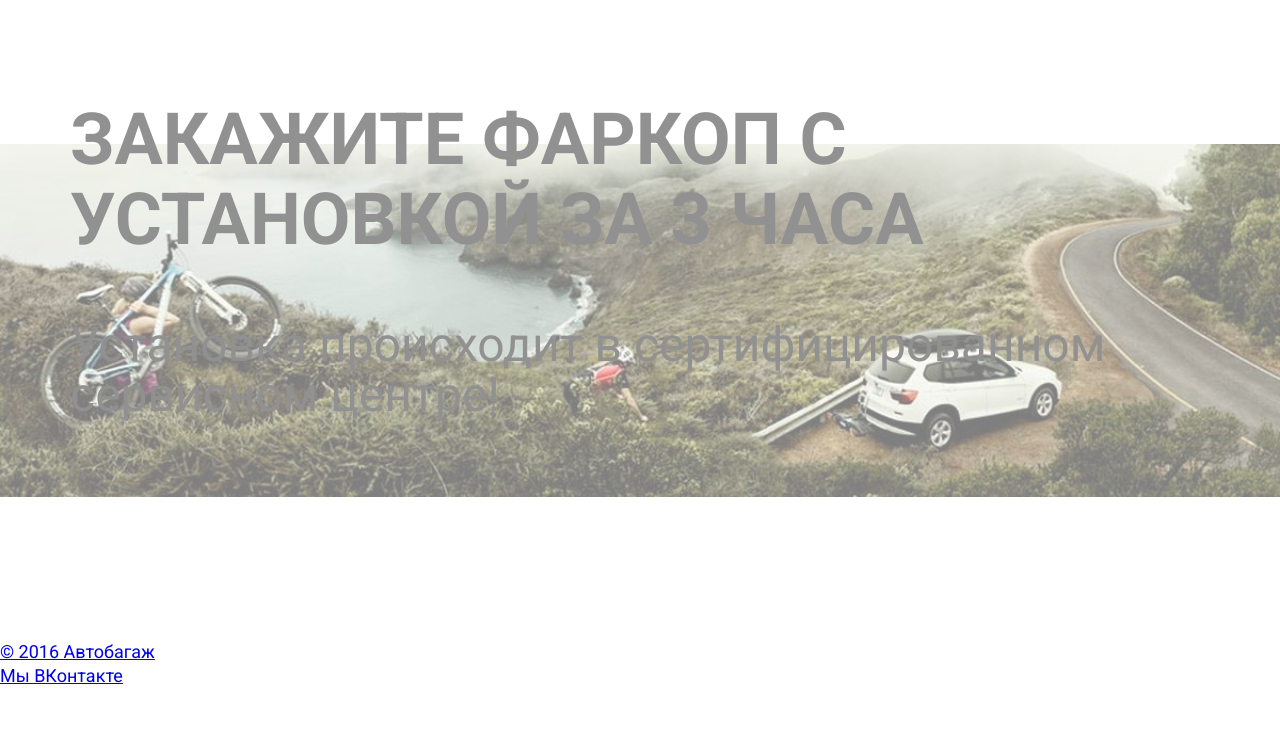
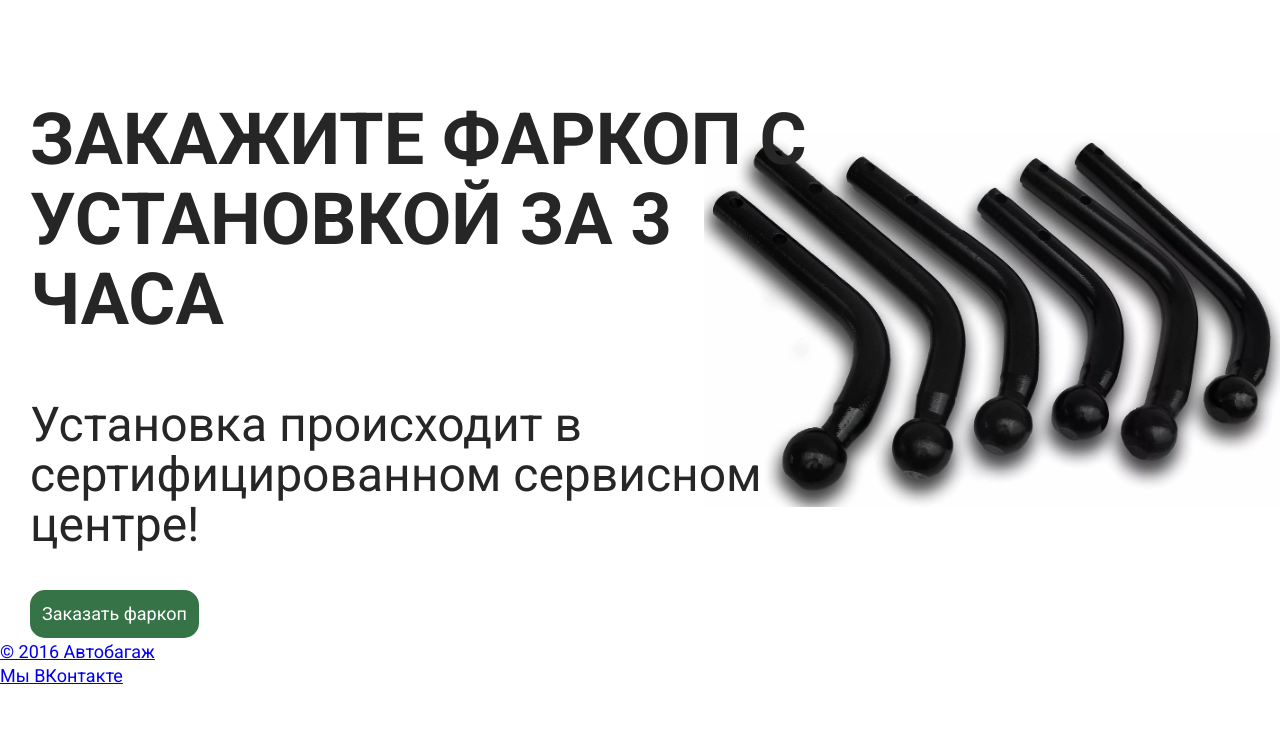
Before and after one commit to igoldyrev/farkopz, a PHP site: page / in a window 1280 px wide. Shown: the part 70-800 px from the top of the page. Run offline with PHP 8.4, Linux system fonts and the light colour scheme.

Commit message:
develop / Правки основного блока

```diff
--- a/build/farkopz.css
+++ b/build/farkopz.css
@@ -597,15 +597,14 @@ body {
 
 .main {
   height: 80vh;
-  background: url(/src/common.blocks/main/img/7.jpg) no-repeat 50%;
-  background-size: contain;
-  opacity: 0.5; }
+  background: url(/src/common.blocks/main/img/8.jpg) no-repeat right;
+  background-size: 45%; }
 
 .main__inner {
   width: 1220px;
   height: 100%;
   margin: 0 auto;
-  padding: 100px 40px;
+  padding: 100px 0;
   -webkit-box-sizing: border-box;
           box-sizing: border-box; }
 
@@ -616,11 +615,31 @@ body {
   color: inherit;
   line-height: 80px;
   text-transform: uppercase;
-  margin-bottom: 60px; }
+  margin-bottom: 60px;
+  width: 800px; }
 
 .main__subtitle {
   font-family: "Roboto", Tahoma, sans-serif;
   font-size: 48px;
   font-weight: 400;
   color: inherit;
-  line-height: 50px; }
+  line-height: 50px;
+  margin-bottom: 40px;
+  width: 800px; }
+
+.main__link {
+  display: inline-block;
+  font-family: "Roboto", Tahoma, sans-serif;
+  font-size: 18px;
+  font-weight: 400;
+  color: #FFFFFF;
+  padding: 10px;
+  border: 2px solid #367347;
+  border-radius: 15px;
+  background-color: #367347;
+  cursor: pointer; }
+  .main__link:hover {
+    background-color: #0B610B;
+    -webkit-transition: 0.5s ease-in-out;
+    -o-transition: 0.5s ease-in-out;
+    transition: 0.5s ease-in-out; }
--- a/src/common.blocks/main/__inner/main__inner.scss
+++ b/src/common.blocks/main/__inner/main__inner.scss
@@ -2,6 +2,6 @@
   width: 1220px;
   height: 100%;
   margin: 0 auto;
-  padding: 100px 40px;
+  padding: 100px 0;
   box-sizing: border-box;
 }
--- a/src/common.blocks/main/__subtitle/main__subtitle.scss
+++ b/src/common.blocks/main/__subtitle/main__subtitle.scss
@@ -6,4 +6,7 @@
   }
   color: inherit;
   line-height: 50px;
+  margin-bottom: 40px;
+
+  width: 800px;
 }
--- a/src/common.blocks/main/__title/main__title.scss
+++ b/src/common.blocks/main/__title/main__title.scss
@@ -9,4 +9,5 @@
   text-transform: uppercase;
 
   margin-bottom: 60px;
+  width: 800px;
 }
--- a/src/common.blocks/main/main.scss
+++ b/src/common.blocks/main/main.scss
@@ -1,6 +1,5 @@
 .main {
   height: 80vh;
-  background: url(/src/common.blocks/main/img/7.jpg) no-repeat 50%;
-  background-size: contain;
-  opacity: 0.5;
+  background: url(/src/common.blocks/main/img/8.jpg) no-repeat right;
+  background-size: 45%;
 }
--- a/src/html.blocks/main.html
+++ b/src/html.blocks/main.html
@@ -2,5 +2,6 @@
     <div class="main__inner">
         <h1 class="main__title">Закажите фаркоп с установкой за 3 часа</h1>
         <h2 class="main__subtitle">Установка происходит в сертифицированном сервисном центре!</h2>
+        <div class="main__link">Заказать фаркоп</div>
     </div>
 </section>
--- a/src/style.scss
+++ b/src/style.scss
@@ -112,3 +112,4 @@
 @import "common.blocks/main/__inner/main__inner";
 @import "common.blocks/main/__title/main__title";
 @import "common.blocks/main/__subtitle/main__subtitle";
+@import "common.blocks/main/__link/main__link";
```
Also changed, not shown: src/common.blocks/main/__link/main__link.scss (added, +21 -0 lines), src/common.blocks/main/img/8.jpg (added).
